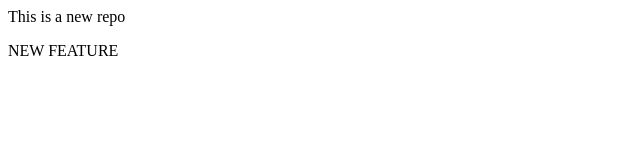
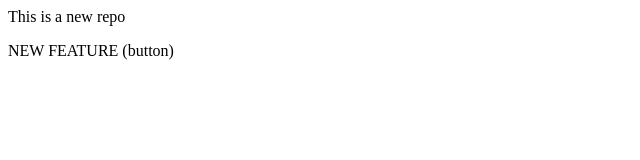
Before and after one commit to asraym/localrepo, a plain HTML site: page index.html in a window 1280 px wide. Shown: the full height of the page, 0-640 px from the left. Drawn offline with Linux system fonts and the light colour scheme.

Commit message:
adding button

```diff
--- a/index.html
+++ b/index.html
@@ -1,2 +1,2 @@
 <p>This is a new repo</p>
-<p> NEW FEATURE </p>
+<p> NEW FEATURE (button) </p>
```
